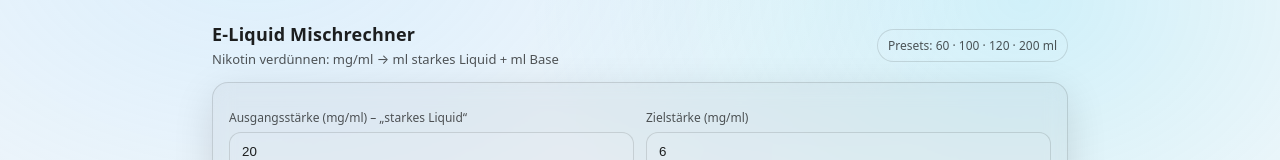
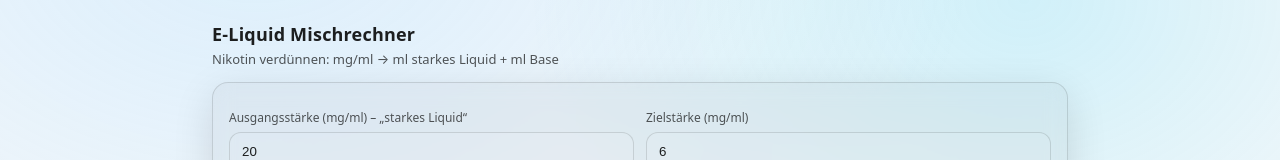
Before and after one commit to 4RJN/eliquid, a plain HTML site: page index.html in a window 1280 px wide. Shown: the top 160 px of the page. Drawn offline with Linux system fonts and the light colour scheme.

Commit message:
Aktualisieren von index.html

```diff
--- a/index.html
+++ b/index.html
@@ -156,7 +156,6 @@
         <h1>E-Liquid Mischrechner</h1>
         <p class="sub">Nikotin verdünnen: mg/ml → ml starkes Liquid + ml Base</p>
       </div>
-      <div class="badge">Presets: 60 · 100 · 120 · 200 ml</div>
     </div>
 
     <div class="card">
```
